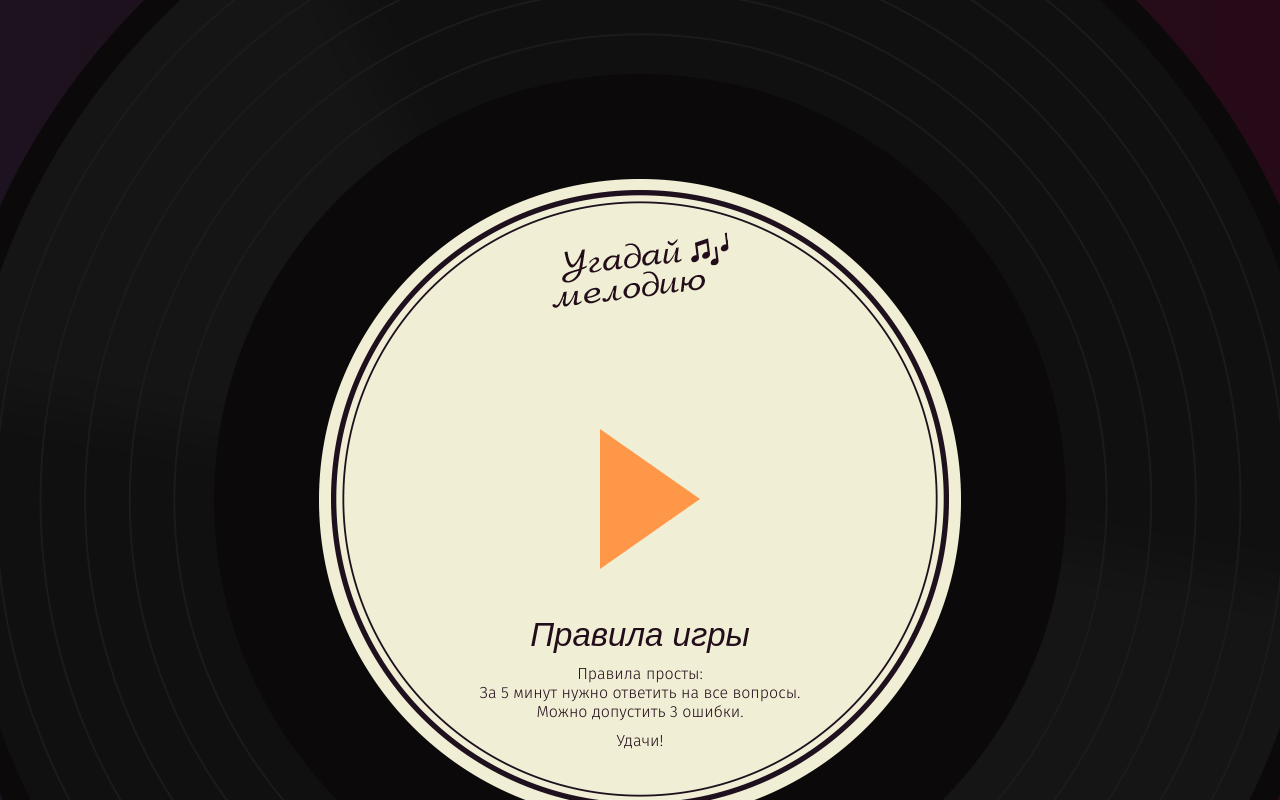
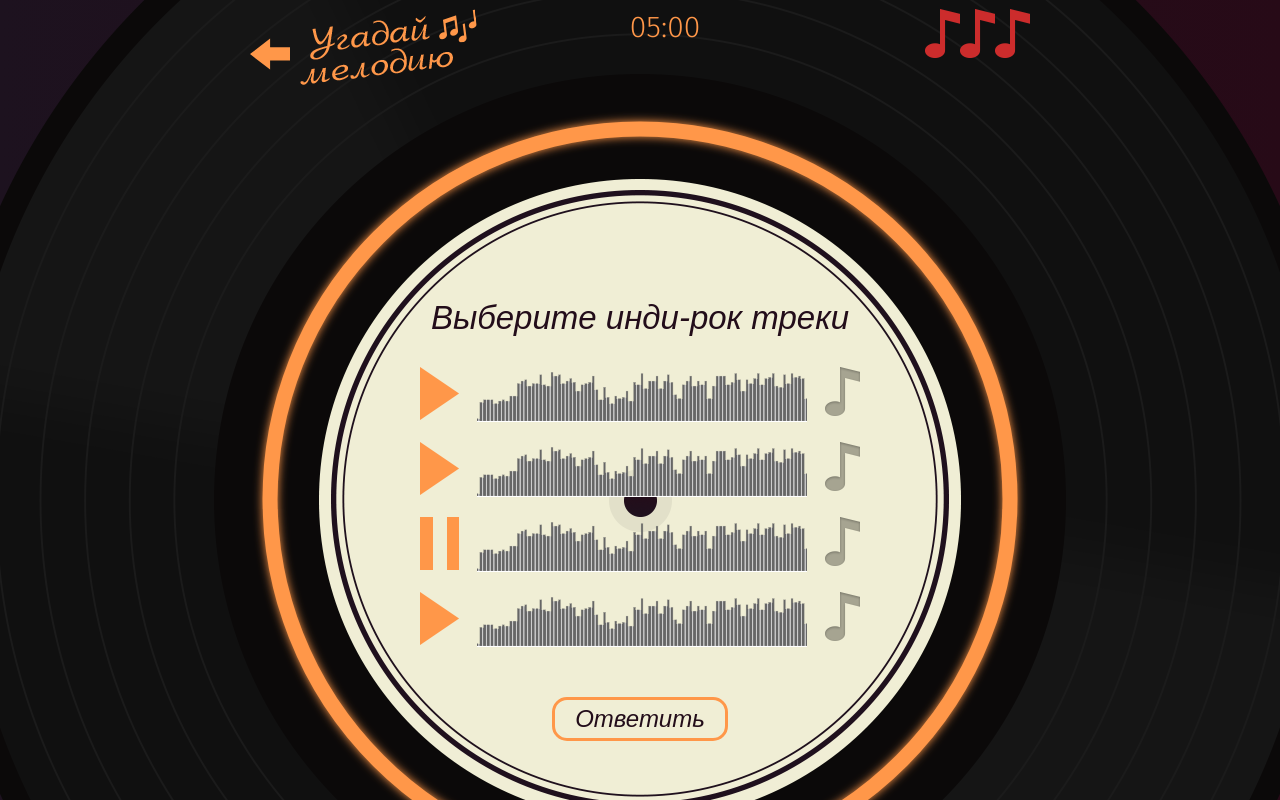
Before and after one commit to Pavel0408/564549-guess-melody-1, a React app: page / in a window 1280 px wide. Both pictures are taken after a click on the button "Начать игру". Shown: the top 800 px of the page. Built offline with nearby package versions, Linux system fonts and the light colour scheme.

Commit message:
экраны переключаются

```diff
--- a/src/components/app/app.jsx
+++ b/src/components/app/app.jsx
@@ -3,41 +3,47 @@
 
 import {WelcomeScreen} from "../welcome-screen/welcome-screen";
 import {QuestionType} from "../../constants/question-type";
+import {GameArtist} from "../game-artist/game-artist";
+import {GameGenre} from "../game-genre/game-genre";
 
 export class App extends PureComponent {
   constructor(props) {
     super(props);
 
     this.state = {
-      question: -1
+      questionNumber: -1
     };
 
     this.onStartButtonClick = this.onStartButtonClick.bind(this);
   }
 
   onStartButtonClick() {
+    console.log(1);
     const {questions} = this.props;
-    let question = this.state.question;
-    question++;
-    if (question >= questions.length) {
-      question = -1;
+    let questionNumber = this.state.questionNumber;
+    questionNumber++;
+    console.log(questionNumber);
+    if (questionNumber >= questions.length) {
+      questionNumber = -1;
     }
     this.setState(() => {
       return {
-        question
+        questionNumber
       };
     });
   }
 
   screenSwitch({questions, questionNumber, gameDuration, errorCount}) {
     if (questions && questions[questionNumber]) {
+      console.log(questions[questionNumber].type);
+      console.log(QuestionType[questions[questionNumber].type]);
       const type = QuestionType[questions[questionNumber].type];
       switch (type) {
         case `genre`: {
-          return <GenreQuestionScreen/>;
+          return <GameGenre/>;
         }
         case `artist`: {
-          return <ArtistQuestionScreen/>;
+          return <GameArtist/>;
         }
       }
     }
@@ -45,14 +51,14 @@
     return <WelcomeScreen
       gameDuration={gameDuration}
       errorCount={errorCount}
-      startButtonClickHandler={this.onStartButtonClick}
+      onStartButtonClick={this.onStartButtonClick}
     />;
   }
 
   render() {
     const {gameDuration, errorCount, questions} = this.props;
-
-    return this.screenSwitch({gameDuration, errorCount, questions});
+    const {questionNumber} = this.state;
+    return this.screenSwitch({gameDuration, errorCount, questions, questionNumber});
   }
 }
 
--- /dev/null
+++ b/src/components/game-artist/game-artist.jsx
@@ -0,0 +1,58 @@
+import React from "react";
+
+export const GameArtist = () => {
+  return <React.Fragment>
+    <section className="game game--artist">
+      <header className="game__header">
+        <a className="game__back" href="#">
+          <span className="visually-hidden">Сыграть ещё раз</span>
+          <img className="game__logo" src="img/melody-logo-ginger.png" alt="Угадай мелодию" />
+        </a>
+        <svg xmlns="http://www.w3.org/2000/svg" className="timer" viewBox="0 0 780 780">
+          <circle className="timer__line" cx={390} cy={390} r={370} style={{filter: `url(#blur)`, transform: `rotate(-90deg) scaleY(-1)`, transformOrigin: `center`}} />
+        </svg>
+        <div className="timer__value" xmlns="http://www.w3.org/1999/xhtml">
+          <span className="timer__mins">05</span>
+          <span className="timer__dots">:</span>
+          <span className="timer__secs">00</span>
+        </div>
+        <div className="game__mistakes">
+          <div className="wrong" />
+          <div className="wrong" />
+          <div className="wrong" />
+        </div>
+      </header>
+      <section className="game__screen">
+        <h2 className="game__title">Кто исполняет эту песню?</h2>
+        <div className="game__track">
+          <button className="track__button track__button--play" type="button" />
+          <audio />
+        </div>
+        <form className="game__artist">
+          <div className="artist">
+            <input className="artist__input visually-hidden" type="radio" name="answer" defaultValue="artist-1" id="answer-1" />
+            <label className="artist__name" htmlFor="answer-1">
+              <img className="artist__picture" src="http://placehold.it/134x134" alt="Пелагея" />
+              Пелагея
+            </label>
+          </div>
+          <div className="artist">
+            <input className="artist__input visually-hidden" type="radio" name="answer" defaultValue="artist-2" id="answer-2" />
+            <label className="artist__name" htmlFor="answer-2">
+              <img className="artist__picture" src="http://placehold.it/134x134" alt="Пелагея" />
+              Краснознаменная дивизия имени моей бабушки
+            </label>
+          </div>
+          <div className="artist">
+            <input className="artist__input visually-hidden" type="radio" name="answer" defaultValue="artist-3" id="answer-3" />
+            <label className="artist__name" htmlFor="answer-3">
+              <img className="artist__picture" src="http://placehold.it/134x134" alt="Пелагея" />
+              Lorde
+            </label>
+          </div>
+        </form>
+      </section>
+    </section>
+
+  </React.Fragment>;
+};
--- /dev/null
+++ b/src/components/game-genre/game-genre.jsx
@@ -0,0 +1,75 @@
+import React from "react";
+
+export const GameGenre = (props) => {
+  const {onStartButtonClick} = props;
+
+  return <React.Fragment>
+    <section className="game game--genre">
+      <header className="game__header">
+        <a className="game__back" href="#">
+          <span className="visually-hidden">Сыграть ещё раз</span>
+          <img className="game__logo" src="img/melody-logo-ginger.png" alt="Угадай мелодию" />
+        </a>
+        <svg xmlns="http://www.w3.org/2000/svg" className="timer" viewBox="0 0 780 780">
+          <circle className="timer__line" cx={390} cy={390} r={370} style={{filter: `url(#blur)`, transform: `rotate(-90deg) scaleY(-1)`, transformOrigin: `center`}} />
+        </svg>
+        <div className="timer__value" xmlns="http://www.w3.org/1999/xhtml">
+          <span className="timer__mins">05</span>
+          <span className="timer__dots">:</span>
+          <span className="timer__secs">00</span>
+        </div>
+        <div className="game__mistakes">
+          <div className="wrong" />
+          <div className="wrong" />
+          <div className="wrong" />
+        </div>
+      </header>
+      <section className="game__screen">
+        <h2 className="game__title">Выберите инди-рок треки</h2>
+        <form className="game__tracks">
+          <div className="track">
+            <button className="track__button track__button--play" type="button" />
+            <div className="track__status">
+              <audio />
+            </div>
+            <div className="game__answer">
+              <input className="game__input visually-hidden" type="checkbox" name="answer" defaultValue="answer-1" id="answer-1" />
+              <label className="game__check" htmlFor="answer-1">Отметить</label>
+            </div>
+          </div>
+          <div className="track">
+            <button className="track__button track__button--play" type="button" />
+            <div className="track__status">
+              <audio />
+            </div>
+            <div className="game__answer">
+              <input className="game__input visually-hidden" type="checkbox" name="answer" defaultValue="answer-1" id="answer-2" />
+              <label className="game__check" htmlFor="answer-2">Отметить</label>
+            </div>
+          </div>
+          <div className="track">
+            <button className="track__button track__button--pause" type="button" />
+            <div className="track__status">
+              <audio />
+            </div>
+            <div className="game__answer">
+              <input className="game__input visually-hidden" type="checkbox" name="answer" defaultValue="answer-1" id="answer-3" />
+              <label className="game__check" htmlFor="answer-3">Отметить</label>
+            </div>
+          </div>
+          <div className="track">
+            <button className="track__button track__button--play" type="button" />
+            <div className="track__status">
+              <audio />
+            </div>
+            <div className="game__answer">
+              <input className="game__input visually-hidden" type="checkbox" name="answer" defaultValue="answer-1" id="answer-4" />
+              <label className="game__check" htmlFor="answer-4">Отметить</label>
+            </div>
+          </div>
+          <button className="game__submit button" type="submit" onClick={onStartButtonClick}>Ответить</button>
+        </form>
+      </section>
+    </section>
+  </React.Fragment>;
+};
--- a/src/components/welcome-screen/welcome-screen.jsx
+++ b/src/components/welcome-screen/welcome-screen.jsx
@@ -2,11 +2,11 @@
 import React from "react";
 
 export const WelcomeScreen = (props) => {
-  const {gameDuration, errorCount, startButtonClickHandler} = props;
+  const {gameDuration, errorCount, onStartButtonClick} = props;
 
   return <section className="welcome">
     <div className="welcome__logo"><img src="img/melody-logo.png" alt="Угадай мелодию" width="186" height="83"/></div>
-    <button className="welcome__button" onClick={startButtonClickHandler}><span className="visually-hidden">Начать игру</span></button>
+    <button className="welcome__button" onClick={onStartButtonClick}><span className="visually-hidden">Начать игру</span></button>
     <h2 className="welcome__rules-title">Правила игры</h2>
     <p className="welcome__text">Правила просты:</p>
     <ul className="welcome__rules-list">
@@ -20,5 +20,5 @@
 WelcomeScreen.propTypes = {
   gameDuration: PropTypes.number.isRequired,
   errorCount: PropTypes.number.isRequired,
-  startButtonClickHandler: PropTypes.func.isRequired
+  onStartButtonClick: PropTypes.func.isRequired
 };
--- a/src/constants/question-type.js
+++ b/src/constants/question-type.js
@@ -1,4 +1,10 @@
-export const QuestionType = {
+export const QuestionTypeName = {
   GENRE: `genre`,
   ARTIST: `artist`
 };
+
+
+export const QuestionType = {
+  [QuestionTypeName.GENRE]: `genre`,
+  [QuestionTypeName.ARTIST]: `artist`
+};
```
Also changed, not shown: 1 other file (tests, documents, lock files or other folders).
